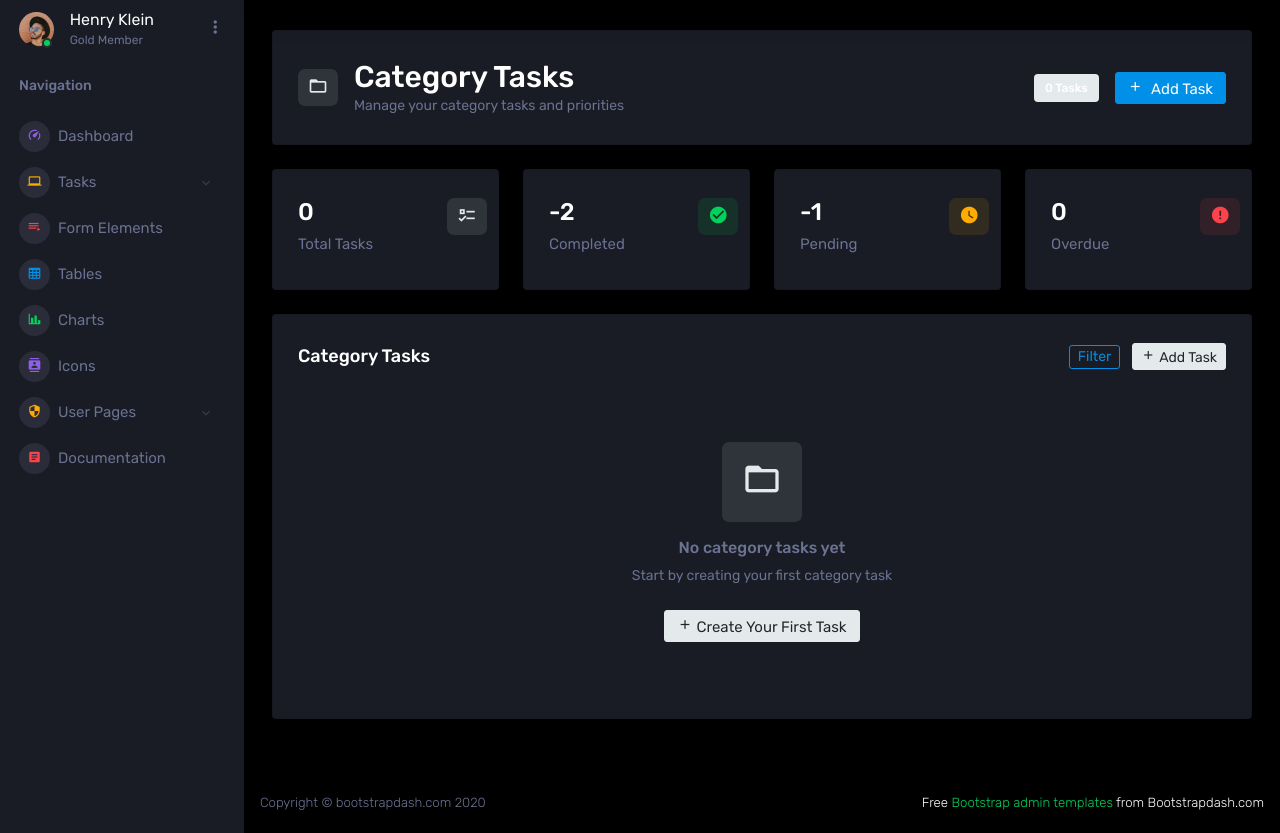
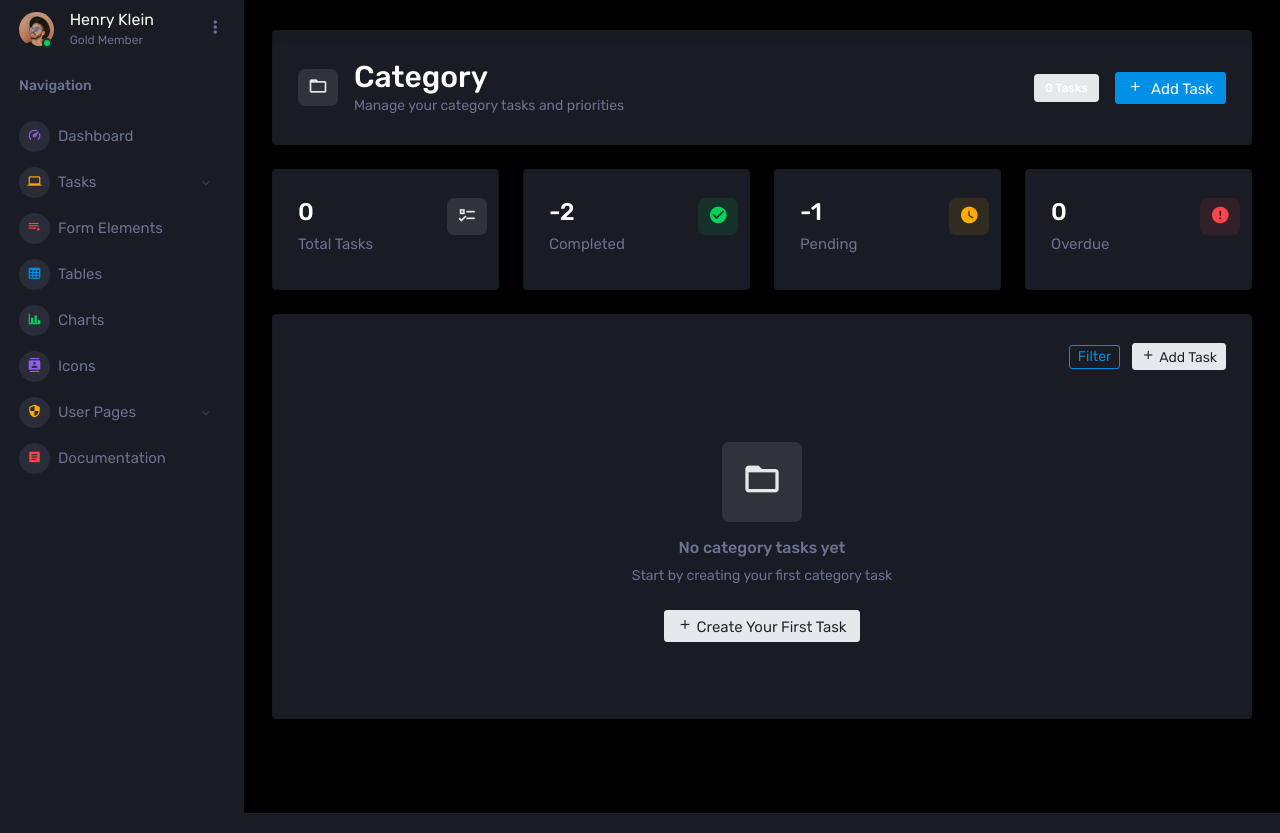
Before and after one commit to Ritvent/hangarin, a Django app: page /task/category/1/ in a window 1280 px wide. Shown: the part 70-903 px from the top of the page. Run offline with Django 5.2, Linux system fonts and the light colour scheme; data that the repository does not hold is empty; some libraries are stand-ins or nearby versions.

Commit message:
test view

```diff
--- a/projectsite/templates/base.html
+++ b/projectsite/templates/base.html
@@ -385,8 +385,6 @@
           <!-- partial:partials/_footer.html -->
           <footer class="footer">
             <div class="d-sm-flex justify-content-center justify-content-sm-between">
-              <span class="text-muted d-block text-center text-sm-left d-sm-inline-block">Copyright © bootstrapdash.com 2020</span>
-              <span class="float-none float-sm-right d-block mt-1 mt-sm-0 text-center"> Free <a href="https://www.bootstrapdash.com/bootstrap-admin-template/" target="_blank">Bootstrap admin templates</a> from Bootstrapdash.com</span>
             </div>
           </footer>
           <!-- partial -->
--- a/projectsite/templates/category_tasks.html
+++ b/projectsite/templates/category_tasks.html
@@ -15,7 +15,7 @@
               <span class="mdi {{ category_icon }} icon-item"></span>
             </div>
             <div>
-              <h2 class="mb-0">{{ category_name }} Tasks</h2>
+              <h2 class="mb-0">{{ category_name }} </h2>
               <p class="text-muted mb-0">Manage your {{ category_name|lower }} tasks and priorities</p>
             </div>
           </div>
@@ -111,7 +111,7 @@
     <div class="card">
       <div class="card-body">
         <div class="d-flex align-items-center justify-content-between mb-4">
-          <h4 class="card-title mb-0">{{ category_name }} Tasks</h4>
+          <h4 class="card-title mb-0"></h4> <!-- Search heeere -->
           <div>
             <button class="btn btn-outline-primary btn-sm mr-2">Filter</button>
             <button class="btn btn-{{ category_color }} btn-sm">
```
